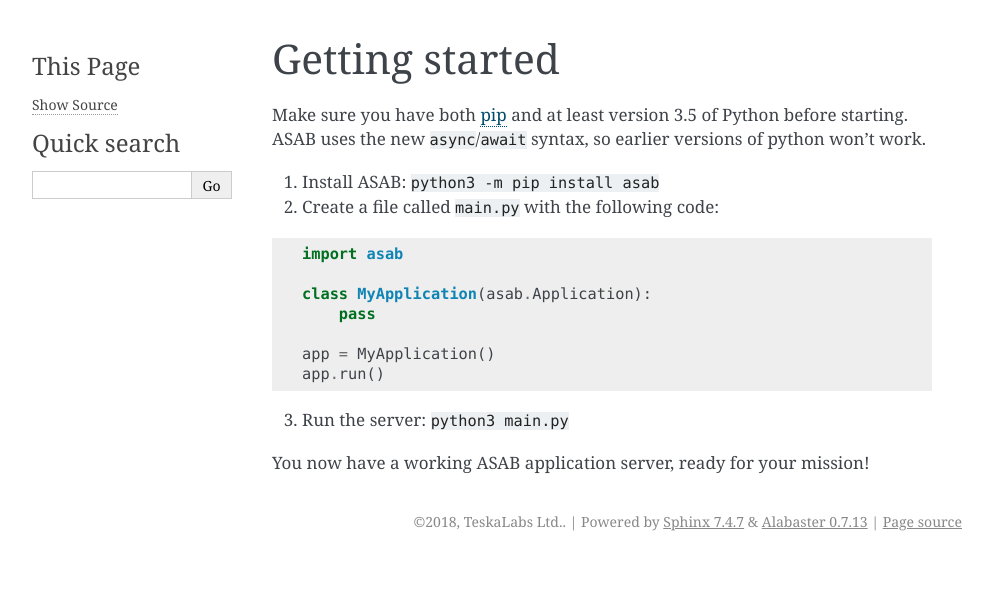
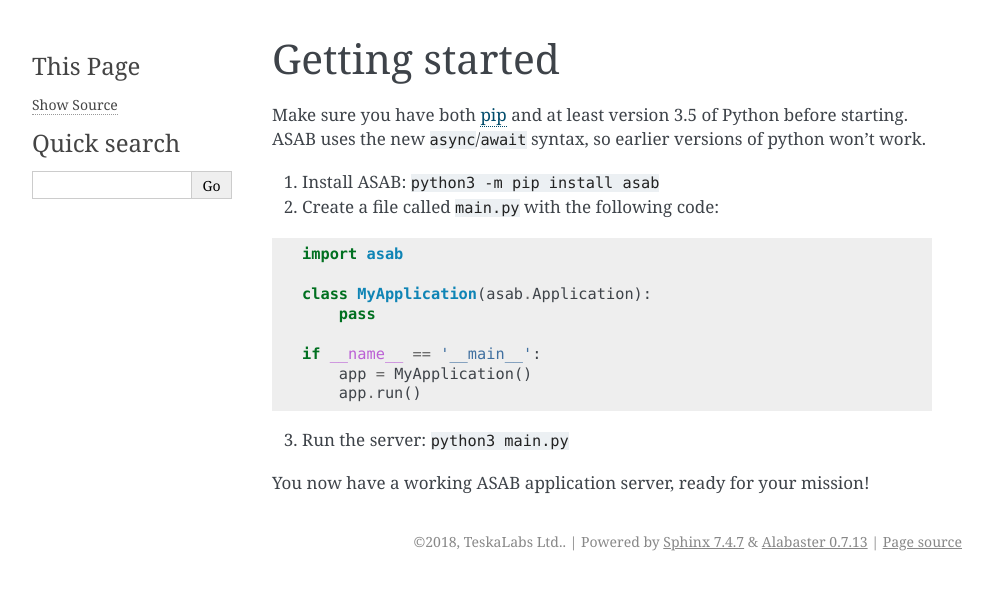
Before and after one commit to TeskaLabs/asab, a Sphinx documentation site: the page built from doc/get-started.rst, in a window 1280 px wide. Shown: the top 590 px of the page, without its empty margins (148-1141 px from the left). Built offline with Sphinx 7.4.7, drawn with Linux system fonts in a browser that asks for light colours; the version number is read from the project's files by our own code.

Commit message:
Fix of the documentation.

```diff
--- a/doc/get-started.rst
+++ b/doc/get-started.rst
@@ -16,8 +16,9 @@ syntax, so earlier versions of python won't work.
     class MyApplication(asab.Application):
         pass
 
-    app = MyApplication()
-    app.run()
+    if __name__ == '__main__':
+        app = MyApplication()
+        app.run()
 
 
 3. Run the server: ``python3 main.py``
```
